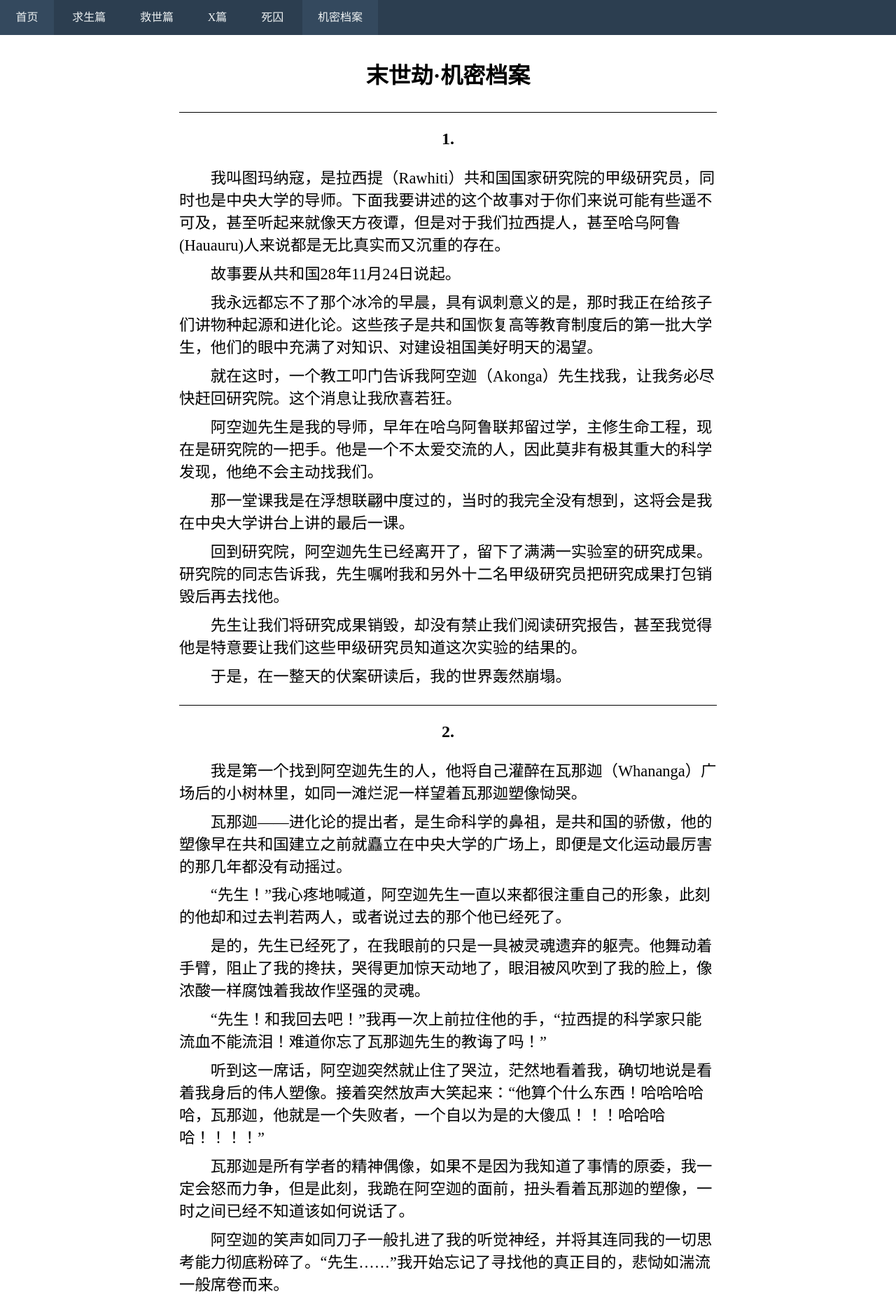
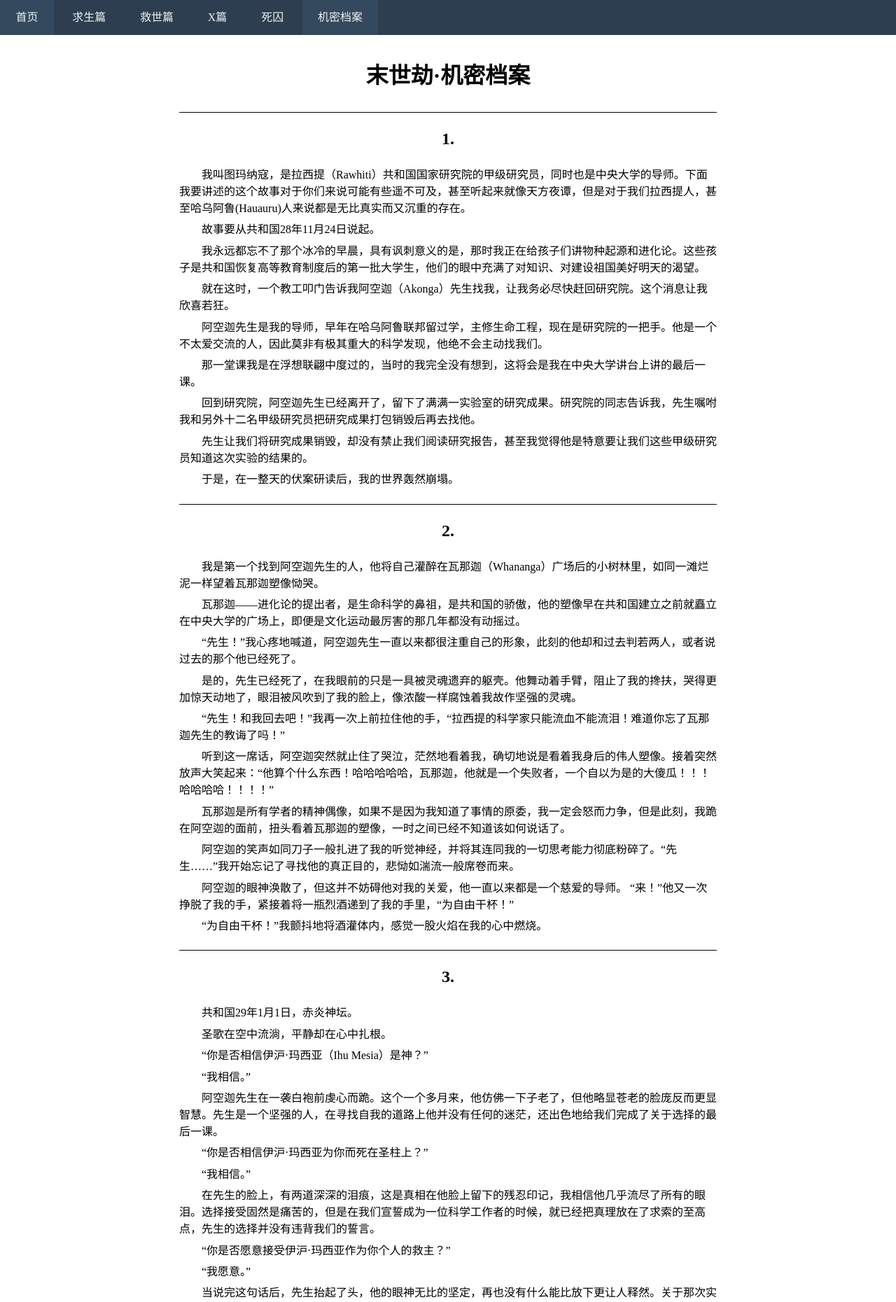
Before and after one commit to MilkVetch/doomsday, a Jekyll site: the page built from secretfiles.html, in a window 1280 px wide. Shown: the top 1860 px of the page at 70% size. Built offline with Jekyll 4.4.1, drawn with Linux system fonts in a browser that asks for light colours; Markdown is read by kramdown in place of the engine named in the settings.

Commit message:
fontsize

```diff
--- a/css/common.css
+++ b/css/common.css
@@ -72,7 +72,7 @@
 
 @media screen and (max-width: 768px) {
   .wrapper {
-    width: 480px;
+    width: 90%;
   }
 }
 
@@ -93,7 +93,12 @@
 }
 
 .wrapper p {
-  font-size: 1.4em;
   text-indent: 2em;
   padding-bottom: 0.4em;
 }
+
+@media screen and (max-width: 768px) {
+  .wrapper p {
+    font-size: 1.4em;
+  }
+}
--- a/sass/common.sass
+++ b/sass/common.sass
@@ -57,7 +57,7 @@
 	width: 768px
 	margin: 0 auto
 	+bp(max, 768px)
-		width: 480px
+		width: 90%
 	img
 		width: 50%
 		height: auto
@@ -74,6 +74,7 @@
 		padding: 1em
 		border-top: 1px solid black
 	p
-		font-size: 1.4em
 		text-indent: 2em
 		padding-bottom: 0.4em
+		+bp(max, 768px)
+			font-size: 1.4em
```
